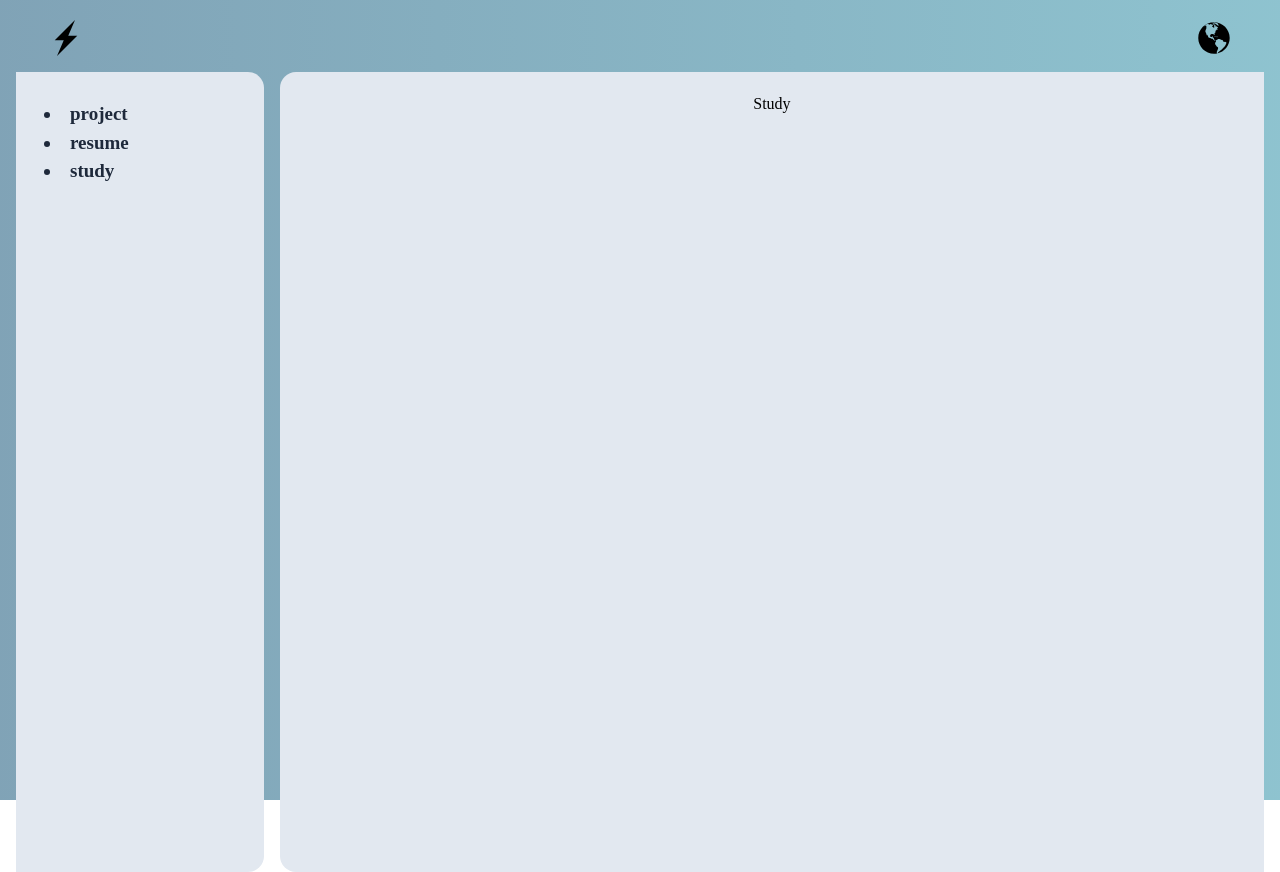
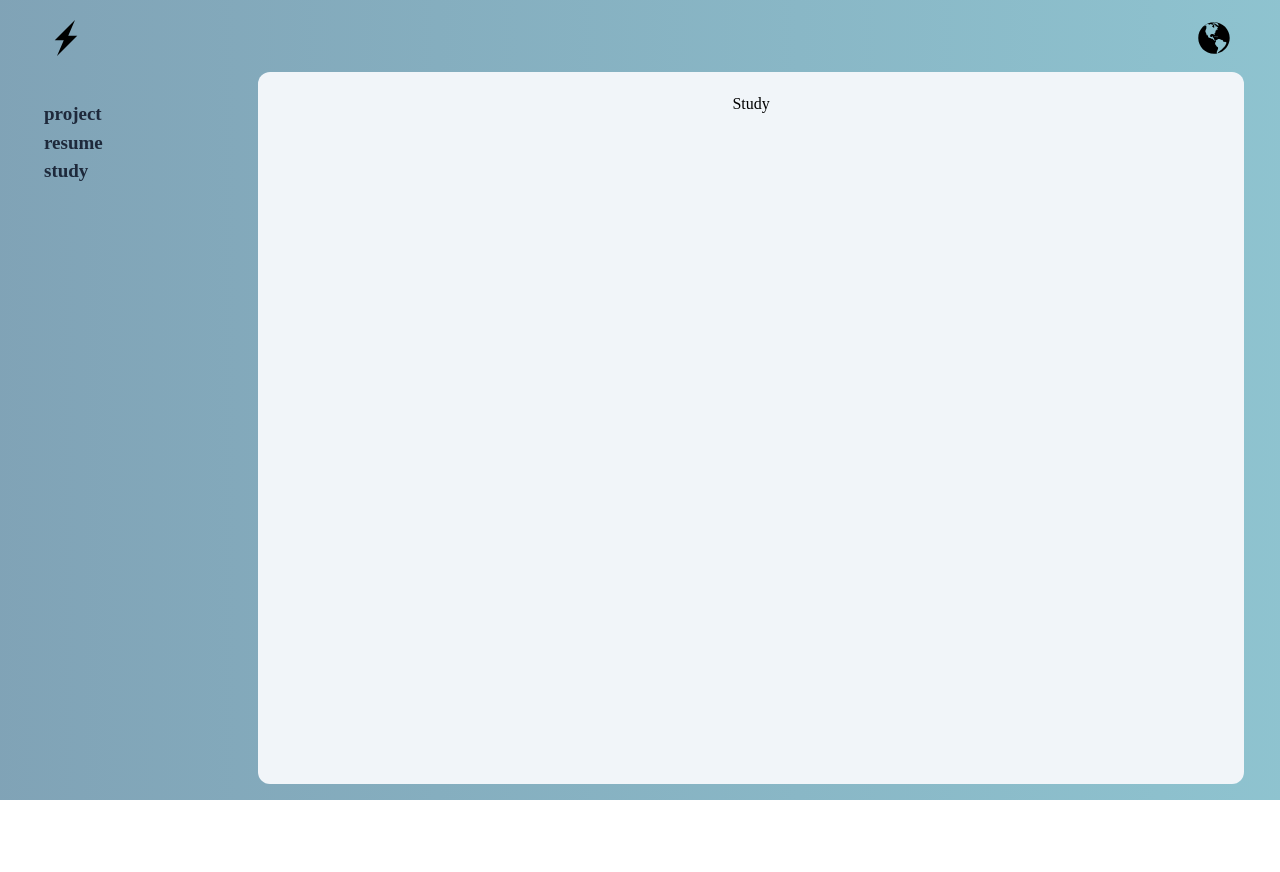
Before and after one commit to Goyka/myWeb, a React (Vite) app: page /study in a window 1280 px wide. Built offline with nearby package versions, Linux system fonts and the light colour scheme; a web font is replaced by a local one.

Commit message:
첫 배포 준비

```diff
--- a/src/pages/Proj.tsx
+++ b/src/pages/Proj.tsx
@@ -3,18 +3,18 @@ import { Link } from "react-router-dom";
 const Proj = () => {
   return (
     <div className="h-[100vh] grid-2 flex justify-around">
-      <div className="bg-slate-200 text-slate-800 rounded-2xl rounded-l-none w-[20vw] mx-2 p-7 flex-col text-left text-[19px] font-semibold max-tablet:text-[19px] max-tablet:w-[20vw] max-mobile:text-[13px] max-mobile:w-[31vw]">
-        <div className="gap-2">
-          <Link to={"/project"}>
-            <li>project</li>
-          </Link>
-          <li>resume</li>
-          <Link to={"/study"}>
-            <li>study</li>
-          </Link>
+      <div className="bg-transparent text-slate-800 rounded-2xl rounded-l-none w-[20vw] mx-2 p-7 flex-col text-left text-[19px] font-semibold max-tablet:text-[19px] max-tablet:w-[20vw] max-mobile:text-[13px] max-mobile:w-[13vw] max-mobile:p-1">
+        <div>
+          <Link to={"/project"}>project</Link>
         </div>
+        <div>
+          <a href="https://www.notion.so/goyaresume/707d9a851a7f4666a1815e8ee0e016f5">
+            resume
+          </a>
+        </div>
+        <Link to={"/study"}>study</Link>
       </div>
-      <div className="bg-slate-200 rounded-2xl rounded-r-none w-[80vw] flex-col text-center mx-2 p-5">
+      <div className="bg-slate-100 rounded-xl w-[90vw] h-[89vh] flex-col text-center mx-2 mr-7 p-5 max-mobile:mr-2 max-mobile:w-[97vw]">
         Project
       </div>
     </div>
--- a/src/pages/Study.tsx
+++ b/src/pages/Study.tsx
@@ -3,18 +3,18 @@ import { Link } from "react-router-dom";
 const Study = () => {
   return (
     <div className="h-[100vh] grid-2 flex justify-around">
-      <div className="bg-slate-200 text-slate-800 rounded-2xl rounded-l-none w-[20vw] mx-2 p-7 flex-col text-left text-[19px] font-semibold max-tablet:text-[19px] max-tablet:w-[20vw] max-mobile:text-[13px] max-mobile:w-[31vw]">
-        <div className="gap-2">
-          <Link to={"/project"}>
-            <li>project</li>
-          </Link>
-          <li>resume </li>
-          <Link to={"/study"}>
-            <li>study</li>
-          </Link>
+      <div className="bg-transparent text-slate-800 rounded-2xl rounded-l-none w-[20vw] mx-2 p-7 flex-col text-left text-[19px] font-semibold max-tablet:text-[19px] max-tablet:w-[20vw] max-mobile:text-[13px] max-mobile:w-[13vw] max-mobile:p-1">
+        <div>
+          <Link to={"/project"}>project</Link>
         </div>
+        <div>
+          <a href="https://www.notion.so/goyaresume/707d9a851a7f4666a1815e8ee0e016f5">
+            resume
+          </a>
+        </div>
+        <Link to={"/study"}>study</Link>
       </div>
-      <div className="bg-slate-200 rounded-2xl rounded-r-none w-[80vw] flex-col text-center mx-2 p-5">
+      <div className="bg-slate-100 rounded-xl w-[90vw] h-[89vh] flex-col text-center mx-2 mr-7 p-5 max-mobile:mr-2 max-mobile:w-[97vw]">
         Study
       </div>
     </div>
```
Also changed, not shown: 5 other files (tests, documents, lock files or other folders).
